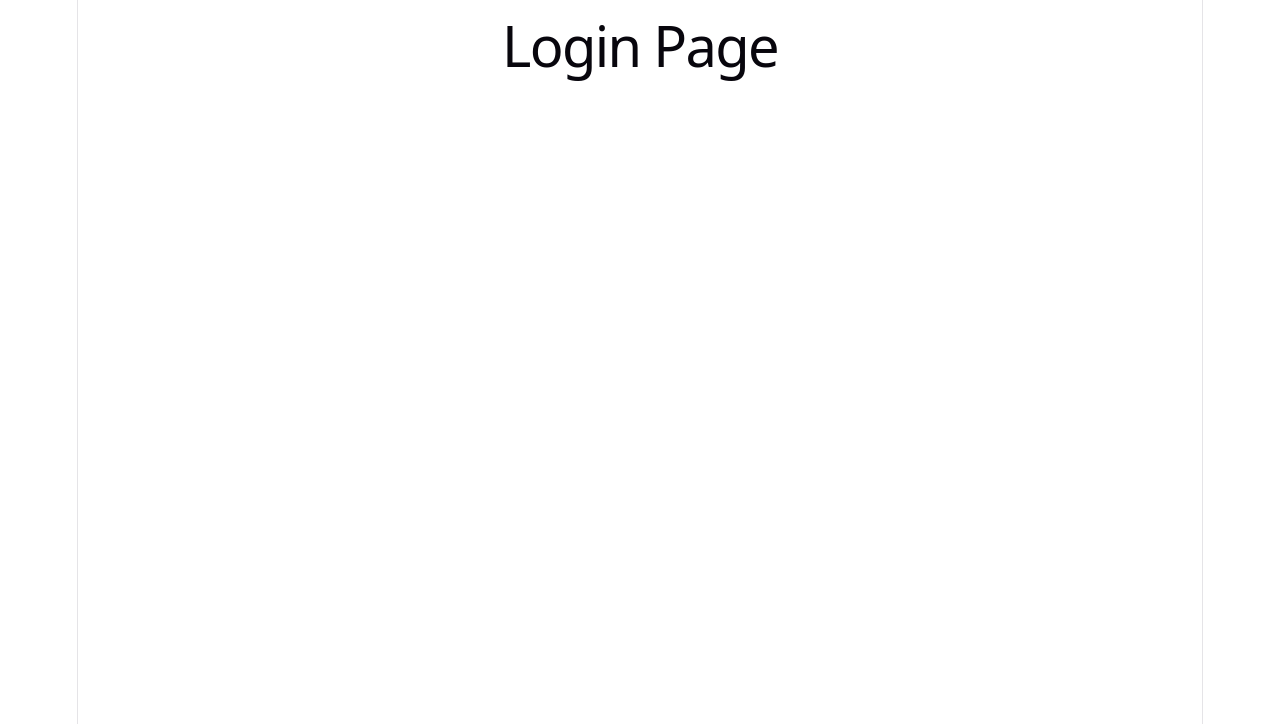
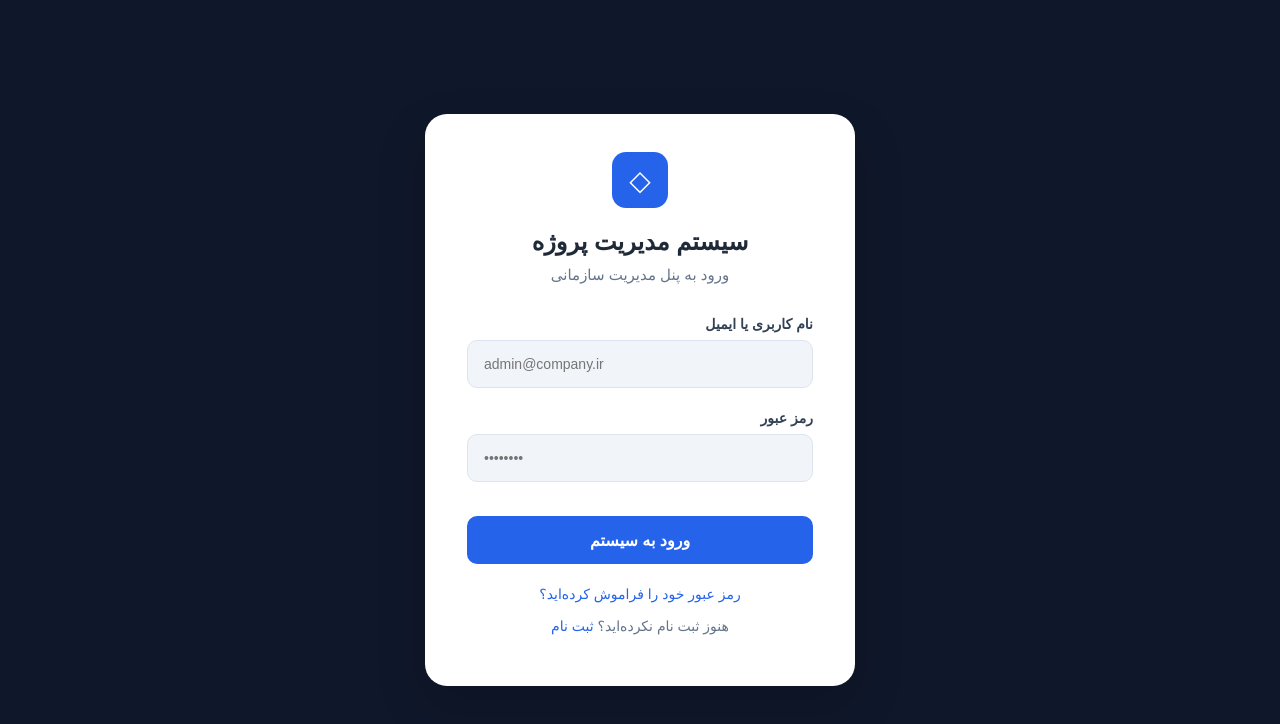
Before and after one commit to maralmotemasek/pms-frontend, a React (Vite) app: page /login in a window 1280 px wide. Shown: the top 724 px of the page. Built offline with nearby package versions, Linux system fonts and the light colour scheme.

Commit message:
Implement login form with validation

```diff
--- /dev/null
+++ b/src/components/common/AuthCard/AuthCard.css
@@ -0,0 +1,36 @@
+.auth-container {
+  min-height: 100vh;
+  width: 100vw;
+
+  background-color: #0f172a;
+
+  display: flex;
+  justify-content: center;
+  align-items: center;
+
+  padding: 20px;
+}
+
+
+.auth-card {
+  width: 430px;
+  max-width: 100%;
+
+  background-color: #ffffff;
+
+  border-radius: 22px;
+
+  padding: 38px 42px;
+
+  box-shadow: 0 20px 50px rgba(0, 0, 0, 0.15);
+}
+
+
+@media (max-width: 600px) {
+
+  .auth-card {
+    width: calc(100% - 32px);
+    padding: 30px 22px;
+  }
+
+}
--- /dev/null
+++ b/src/components/common/AuthCard/AuthCard.jsx
@@ -0,0 +1,13 @@
+import "./AuthCard.css";
+
+function AuthCard({ children }) {
+  return (
+    <div className="auth-container">
+      <div className="auth-card">
+        {children}
+      </div>
+    </div>
+  );
+}
+
+export default AuthCard;
--- /dev/null
+++ b/src/components/common/AuthHeader/AuthHeader.css
@@ -0,0 +1,49 @@
+.auth-header {
+  text-align: center;
+  margin-bottom: 32px;
+}
+
+
+.logo-placeholder {
+
+  width: 56px;
+  height: 56px;
+
+  margin: 0 auto 20px;
+
+  background-color: #2563eb;
+
+  border-radius: 14px;
+
+  display: flex;
+  align-items: center;
+  justify-content: center;
+
+  color: white;
+  font-size: 28px;
+
+}
+
+
+.auth-header h1 {
+
+  margin: 0;
+
+  font-size: 24px;
+
+  font-weight: 700;
+
+  color: #1f2937;
+
+}
+
+
+.auth-header p {
+
+  margin-top: 10px;
+
+  color: #64748b;
+
+  font-size: 15px;
+
+}
--- /dev/null
+++ b/src/components/common/AuthHeader/AuthHeader.jsx
@@ -0,0 +1,23 @@
+import "./AuthHeader.css";
+
+function AuthHeader() {
+  return (
+    <div className="auth-header">
+
+      <div className="logo-placeholder">
+        ◇
+      </div>
+
+      <h1>
+        سیستم مدیریت پروژه
+      </h1>
+
+      <p>
+        ورود به پنل مدیریت سازمانی
+      </p>
+
+    </div>
+  );
+}
+
+export default AuthHeader;
--- a/src/index.css
+++ b/src/index.css
@@ -1,111 +1,16 @@
-:root {
-  --text: #6b6375;
-  --text-h: #08060d;
-  --bg: #fff;
-  --border: #e5e4e7;
-  --code-bg: #f4f3ec;
-  --accent: #aa3bff;
-  --accent-bg: rgba(170, 59, 255, 0.1);
-  --accent-border: rgba(170, 59, 255, 0.5);
-  --social-bg: rgba(244, 243, 236, 0.5);
-  --shadow:
-    rgba(0, 0, 0, 0.1) 0 10px 15px -3px, rgba(0, 0, 0, 0.05) 0 4px 6px -2px;
-
-  --sans: system-ui, 'Segoe UI', Roboto, sans-serif;
-  --heading: system-ui, 'Segoe UI', Roboto, sans-serif;
-  --mono: ui-monospace, Consolas, monospace;
-
-  font: 18px/145% var(--sans);
-  letter-spacing: 0.18px;
-  color-scheme: light dark;
-  color: var(--text);
-  background: var(--bg);
-  font-synthesis: none;
-  text-rendering: optimizeLegibility;
-  -webkit-font-smoothing: antialiased;
-  -moz-osx-font-smoothing: grayscale;
-
-  @media (max-width: 1024px) {
-    font-size: 16px;
-  }
+* {
+  box-sizing: border-box;
 }
 
-@media (prefers-color-scheme: dark) {
-  :root {
-    --text: #9ca3af;
-    --text-h: #f3f4f6;
-    --bg: #16171d;
-    --border: #2e303a;
-    --code-bg: #1f2028;
-    --accent: #c084fc;
-    --accent-bg: rgba(192, 132, 252, 0.15);
-    --accent-border: rgba(192, 132, 252, 0.5);
-    --social-bg: rgba(47, 48, 58, 0.5);
-    --shadow:
-      rgba(0, 0, 0, 0.4) 0 10px 15px -3px, rgba(0, 0, 0, 0.25) 0 4px 6px -2px;
-  }
-
-  #social .button-icon {
-    filter: invert(1) brightness(2);
-  }
-}
-
-body {
+html,
+body,
+#root {
+  width: 100%;
+  min-height: 100%;
   margin: 0;
 }
 
-#root {
-  width: 1126px;
-  max-width: 100%;
-  margin: 0 auto;
-  text-align: center;
-  border-inline: 1px solid var(--border);
-  min-height: 100svh;
-  display: flex;
-  flex-direction: column;
-  box-sizing: border-box;
+
+body {
+  font-family: "Vazirmatn", sans-serif;
 }
-
-h1,
-h2 {
-  font-family: var(--heading);
-  font-weight: 500;
-  color: var(--text-h);
-}
-
-h1 {
-  font-size: 56px;
-  letter-spacing: -1.68px;
-  margin: 32px 0;
-  @media (max-width: 1024px) {
-    font-size: 36px;
-    margin: 20px 0;
-  }
-}
-h2 {
-  font-size: 24px;
-  line-height: 118%;
-  letter-spacing: -0.24px;
-  margin: 0 0 8px;
-  @media (max-width: 1024px) {
-    font-size: 20px;
-  }
-}
-p {
-  margin: 0;
-}
-
-code,
-.counter {
-  font-family: var(--mono);
-  display: inline-flex;
-  border-radius: 4px;
-  color: var(--text-h);
-}
-
-code {
-  font-size: 15px;
-  line-height: 135%;
-  padding: 4px 8px;
-  background: var(--code-bg);
-}
--- /dev/null
+++ b/src/pages/auth/Login/Login.css
@@ -0,0 +1,143 @@
+.login-form {
+  width: 100%;
+}
+
+
+.form-group {
+
+  margin-bottom: 22px;
+
+  text-align: right;
+
+}
+
+
+.form-group label {
+
+  display: block;
+
+  margin-bottom: 8px;
+
+  color: #334155;
+
+  font-size: 14px;
+
+  font-weight: 600;
+
+}
+
+
+
+.form-group input {
+
+  width: 100%;
+
+  height: 48px;
+
+  border-radius: 10px;
+
+  border: 1px solid #dbe4f0;
+
+  background: #f1f5f9;
+
+  padding: 0 16px;
+
+  font-size: 14px;
+
+  outline: none;
+
+}
+
+
+
+.form-group input:focus {
+
+  border-color: #2563eb;
+
+  background: white;
+
+}
+
+
+
+.login-button {
+
+  width: 100%;
+
+  height: 48px;
+
+  margin-top: 12px;
+
+
+  background: #2563eb;
+
+  color: white;
+
+
+  border: none;
+
+  border-radius: 10px;
+
+
+  font-size: 16px;
+
+  font-weight: 600;
+
+
+  cursor: pointer;
+
+}
+
+
+
+.login-button:hover {
+
+  background: #1d4ed8;
+
+}
+
+
+
+.auth-links {
+
+  text-align: center;
+
+  margin-top: 22px;
+
+  font-size: 14px;
+
+}
+
+
+
+.auth-links a {
+
+  color: #2563eb;
+
+  text-decoration: none;
+
+}
+
+
+
+.auth-links p {
+
+  margin-top: 16px;
+
+  color: #64748b;
+
+}
+
+.form-error {
+
+  display: block;
+
+  margin-top: 8px;
+
+  color: #dc2626;
+
+  font-size: 13px;
+
+  text-align: right;
+
+}
--- a/src/pages/auth/Login/Login.jsx
+++ b/src/pages/auth/Login/Login.jsx
@@ -1,9 +1,198 @@
+import { useForm } from "react-hook-form";
+import { Link } from "react-router-dom";
+
+import AuthCard from "../../../components/common/AuthCard/AuthCard";
+import AuthHeader from "../../../components/common/AuthHeader/AuthHeader";
+
+import { loginUser } from "../../../services/authService";
+
+import "./Login.css";
+
+
 function Login() {
+
+
+  const {
+    register,
+    handleSubmit,
+    formState: { errors },
+  } = useForm();
+
+
+
+  const onSubmit = async (data) => {
+
+    try {
+
+      console.log("Login data:", data);
+
+      // بعداً با API واقعی Backend وصل می‌شود
+      const response = await loginUser(data);
+
+      console.log(response);
+
+
+    } catch (error) {
+
+      console.log(error);
+
+    }
+
+  };
+
+
+
   return (
-    <div>
-      <h1>Login Page</h1>
-    </div>
+
+    <AuthCard>
+
+
+      <AuthHeader />
+
+
+
+      <form
+        className="login-form"
+        onSubmit={handleSubmit(onSubmit)}
+      >
+
+
+        <div className="form-group">
+
+
+          <label>
+            نام کاربری یا ایمیل
+          </label>
+
+
+          <input
+
+            type="text"
+
+            placeholder="admin@company.ir"
+
+
+            {...register("email", {
+
+              required:
+                "وارد کردن ایمیل الزامی است",
+
+            })}
+
+          />
+
+
+          {
+            errors.email &&
+            <span className="form-error">
+              {errors.email.message}
+            </span>
+          }
+
+
+        </div>
+
+
+
+
+
+        <div className="form-group">
+
+
+          <label>
+            رمز عبور
+          </label>
+
+
+          <input
+
+            type="password"
+
+            placeholder="••••••••"
+
+
+            {...register("password", {
+
+              required:
+                "وارد کردن رمز عبور الزامی است",
+
+              minLength: {
+
+                value: 6,
+
+                message:
+                  "رمز عبور حداقل باید ۶ کاراکتر باشد"
+
+              }
+
+            })}
+
+          />
+
+
+          {
+            errors.password &&
+            <span className="form-error">
+              {errors.password.message}
+            </span>
+          }
+
+
+        </div>
+
+
+
+
+
+        <button
+          type="submit"
+          className="login-button"
+        >
+
+          ورود به سیستم
+
+        </button>
+
+
+
+
+
+        <div className="auth-links">
+
+
+          <a href="#">
+            رمز عبور خود را فراموش کرده‌اید؟
+          </a>
+
+
+
+          <p>
+
+            هنوز ثبت نام نکرده‌اید؟
+
+            {" "}
+
+
+            <Link to="/register">
+              ثبت نام
+            </Link>
+
+
+          </p>
+
+
+        </div>
+
+
+
+      </form>
+
+
+    </AuthCard>
+
   );
+
 }
 
+
 export default Login;
```
